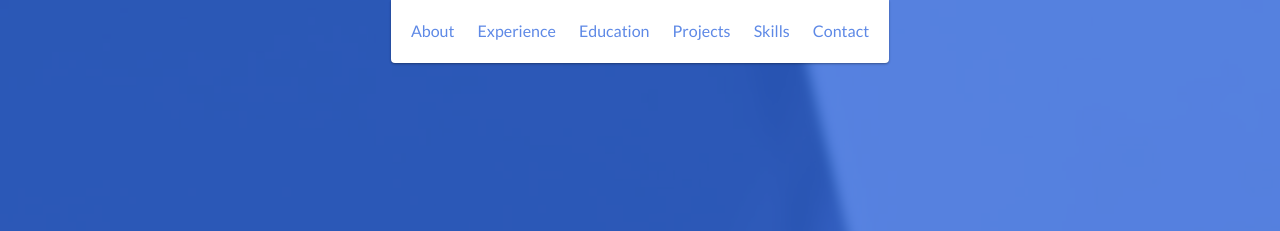
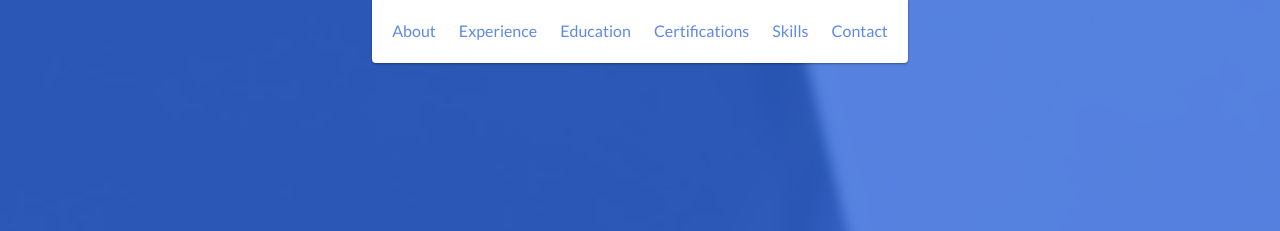
Before and after one commit to jigneshp24/portfolio, a website: page index.html in a window 1280 px wide. Shown: the top 231 px of the page. Drawn offline with nearby package versions, Linux system fonts and the light colour scheme.

```diff
--- a/index.html
+++ b/index.html
@@ -34,7 +34,7 @@
                 <a href="#education">Education</a>
             </li>
             <li>
-                <a href="#projects">Projects</a>
+                <a href="#projects">Certifications</a>
             </li>
             <li>
                 <a href="#skills">Skills</a>
```
